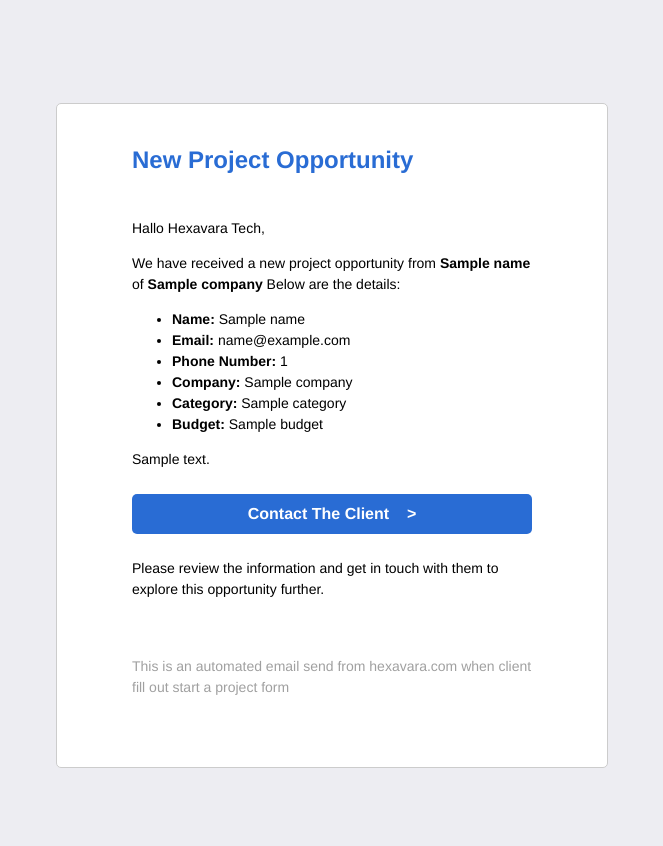
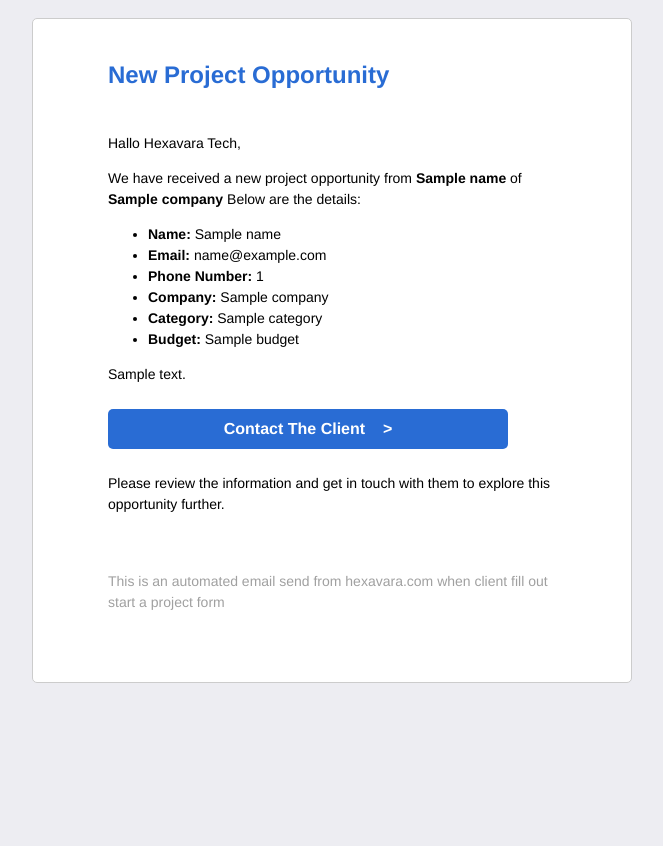
Before and after one commit to Ianphantom/hexavara-mail-service-2, a CodeIgniter app: the page made by application/views/template1.php in a window 1280 px wide. Shown: the whole page, without its empty margins (308-971 px from the left). After the commit the page ends 683 px from the top, so only its background shows below. Run offline with CodeIgniter, Linux system fonts and the light colour scheme; the template is opened without the code that fills it: most values are stand-ins (such as "Sample title", 1, 10 or a date in 2020).

Commit message:
Change template styling

```diff
--- a/application/views/template1.php
+++ b/application/views/template1.php
@@ -10,22 +10,15 @@
 	class="ui-sortable">
 	<span style="opacity: 0"> <?= $randomness ?> </span>
 	<div data-section-wrapper="1"
-		style="width:100%;background-color: #ededf2;font-family: Helvetica, Arial, sans-serif;font-size: 14px;color: #777777;text-align: center;line-height: 21px;padding: 20px 0 30px;"
+		style="width:100%;background-color: #ededf2;font-family: Helvetica, Arial, sans-serif;font-size: 14px;color: #777777;text-align: center;line-height: 21px;padding: 0px 0 0px;"
 		class="content-padding">
 		<center>
 			<table data-section="1" cellspacing="0" cellpadding="0" width="600" class="w320"
 				style="border-collapse: collapse;">
 				<tbody>
 					<tr>
-						<td class="header-lg" data-slot-container="1"
-							style="font-family: Helvetica, Arial, sans-serif;font-size: 32px;color: #4d4d4d;text-align: center;line-height: normal;border-collapse: collapse;font-weight: 700;padding: 35px 0 0;">
-							<div data-slot="text" data-param-undefined="">
-							</div>
-						</td>
-					</tr>
-					<tr>
 						<td class="mini-block-container"
-							style="font-family: Helvetica, Arial, sans-serif;font-size: 14px;color: #777777;text-align: center;line-height: 21px;border-collapse: collapse;padding: 30px 50px;width: 500px;">
+							style="font-family: Helvetica, Arial, sans-serif;font-size: 14px;color: #777777;text-align: center;line-height: 21px;border-collapse: collapse;padding: 0px 0px;width: 500px;">
 							<table cellspacing="0" cellpadding="0" width="100%" style="border-collapse:separate;">
 								<tbody>
 									<tr>
```
